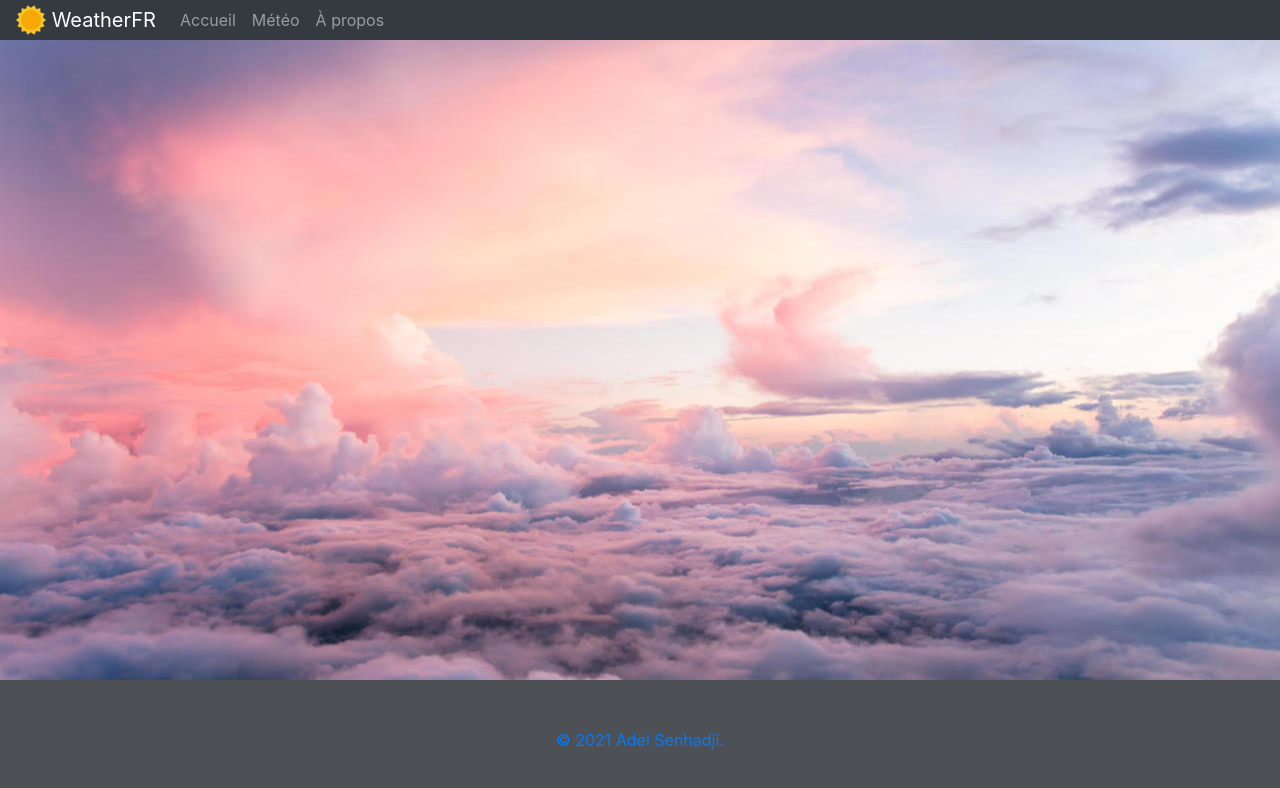
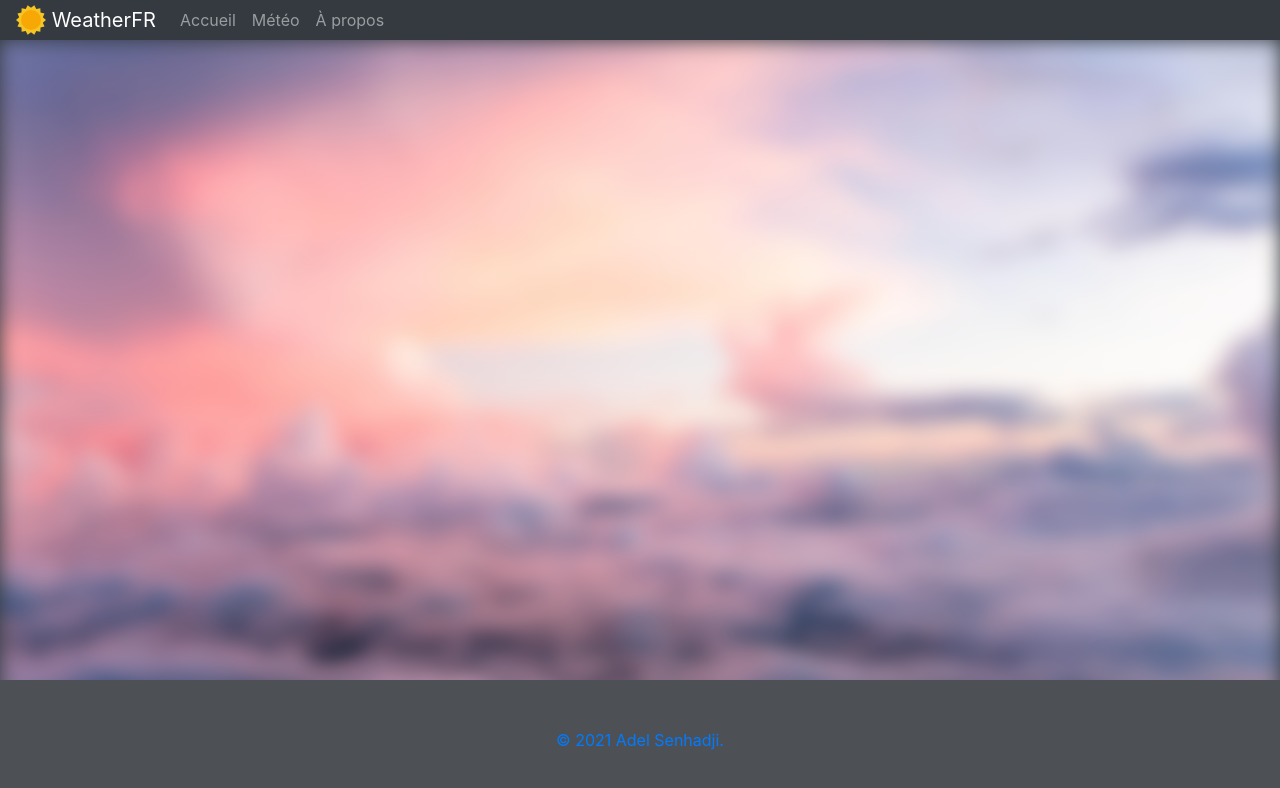
Before and after one commit to adxl/WeatherFR, a React (Create React App) app: page / in a window 1280 px wide. Shown: the top 788 px of the page. Built offline with nearby package versions, Linux system fonts and the light colour scheme.

Commit message:
fix background position

```diff
--- a/src/Components/App.jsx
+++ b/src/Components/App.jsx
@@ -3,12 +3,14 @@ import Nav from './Header';
 import Footer from './Footer';
 
 import Router from '../Core/Router';
+import Background from './Background';
 
 function App() {
   return (
     <div className="App">
       <Nav />
       <main>
+        <Background />
         <Router />
       </main>
       <Footer />
--- /dev/null
+++ b/src/Components/Background.jsx
@@ -0,0 +1,9 @@
+import React from 'react';
+
+function Background() {
+  return (
+    <div id="bg" />
+  );
+}
+
+export default Background;
--- a/src/Components/Cities.jsx
+++ b/src/Components/Cities.jsx
@@ -13,7 +13,6 @@ function Cities({ cities, setCity }) {
           </Button>
         ))}
       </div>
-      {/* <div id="details-bg" /> */}
     </div>
   );
 }
--- a/src/index.css
+++ b/src/index.css
@@ -12,20 +12,20 @@ main {
   margin: 0;
   height: 80vh;
   width: 100vw;
-  background: url(Images/clouds.jpg) no-repeat center;
-  background-size: cover;
 }
 
 p {
   margin: 0;
 }
 
-#details-bg {
-  /* background: url(Images/clouds.jpg) no-repeat left top; */
-  /* filter: blur(10px); */
-  /* -webkit-filter: blur(10px); */
-  min-width: 100vw;
-  height: 100%;
+#bg {
+  background: url(Images/clouds.jpg) no-repeat center;
+  background-size: cover;
+  width: 100vw;
+  height: 85vh;
+  position: absolute;
+  filter: blur(10px);
+  -webkit-filter: blur(10px);
 }
 
 #details {
@@ -100,7 +100,8 @@ p {
 }
 
 footer {
+  background-color: #4d5155;
   height: 15vh;
   width: 100vw;
-  background-color: #4d5155;
+  position: fixed;
 }
```
